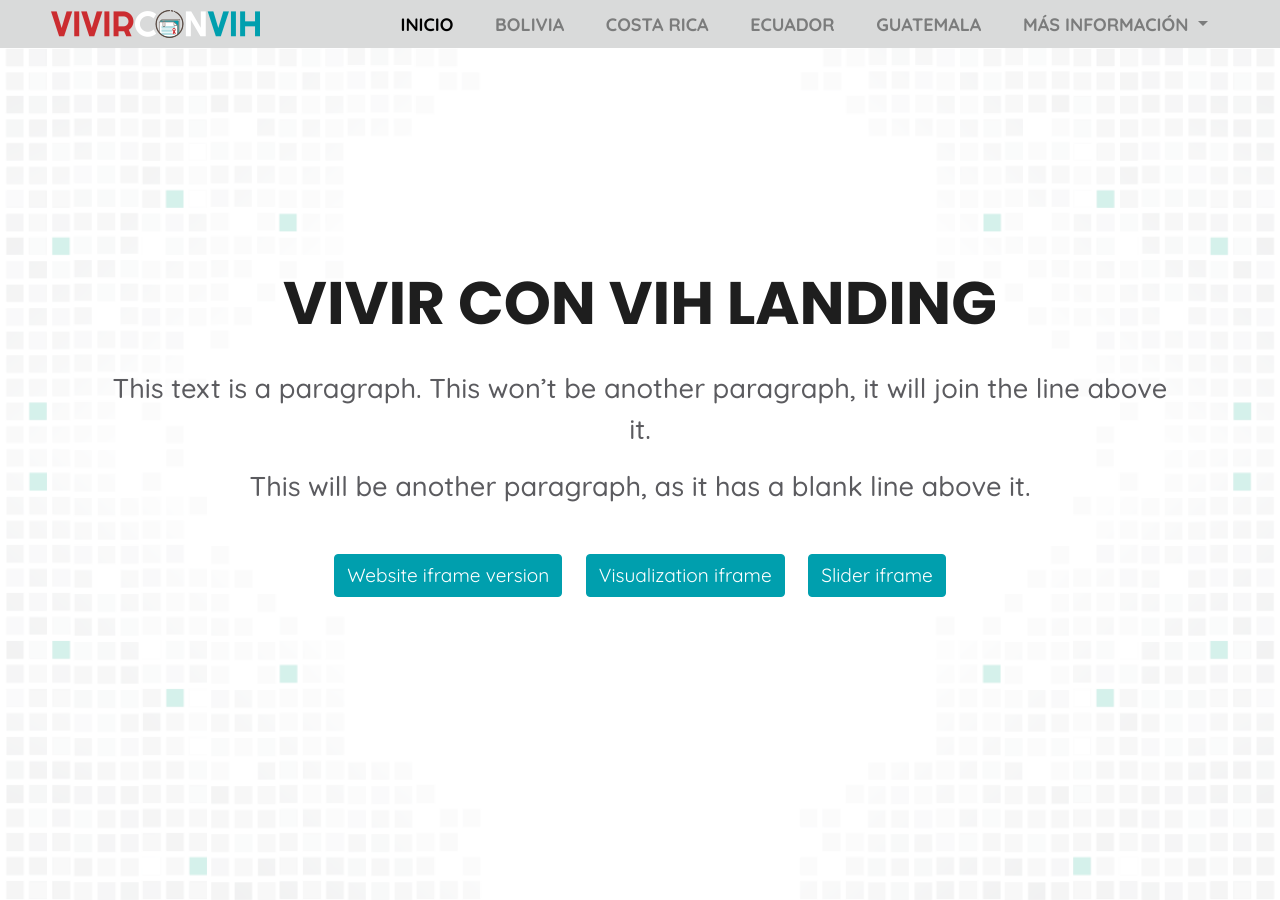
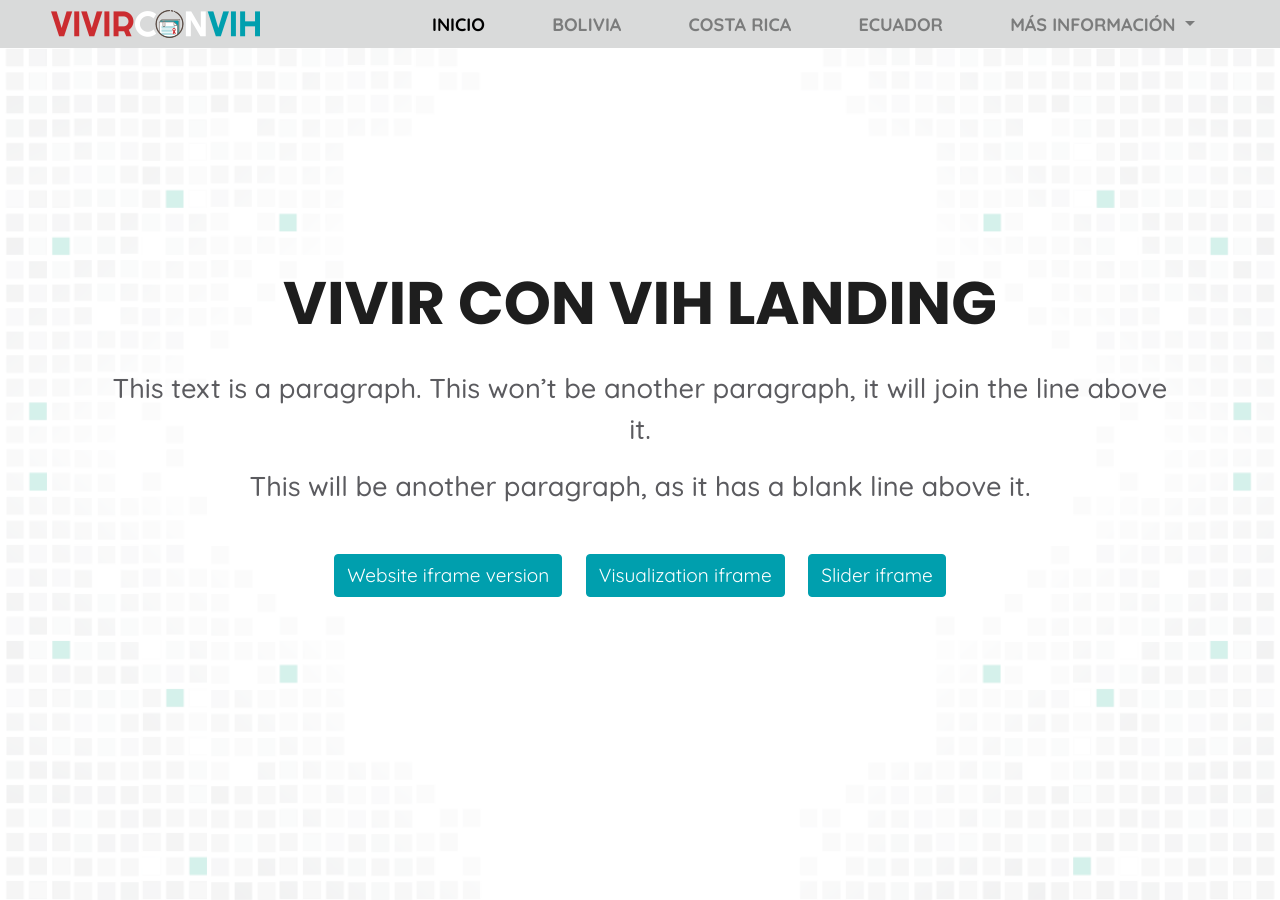
Before and after one commit to ProjectPODER/VivirConVIH_landing, a Jekyll site: the page built from 1-home.md, in a window 1280 px wide and 900 px high. Built offline with Jekyll 4.4.1, drawn with Linux system fonts in a browser that asks for light colours.

Commit message:
Change padding nav items

```diff
--- a/_sass/_navbar.scss
+++ b/_sass/_navbar.scss
@@ -25,7 +25,7 @@
 
 .nav-item {
     text-transform: uppercase;
-    padding: 0 1vw;
+    padding: 0 2vw;
     position: relative;
     font-weight: 600;
 }
```
